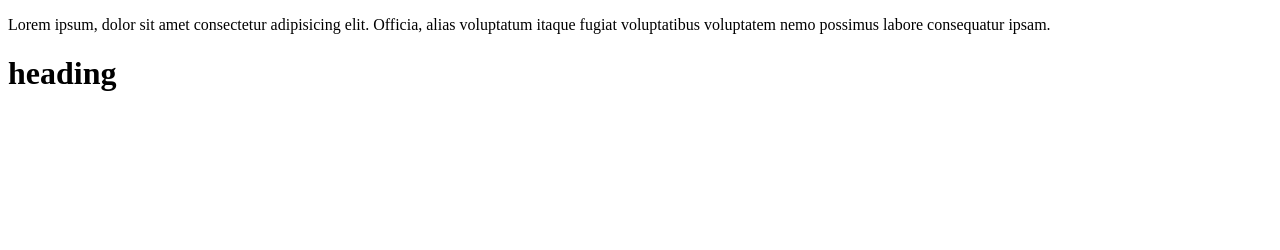
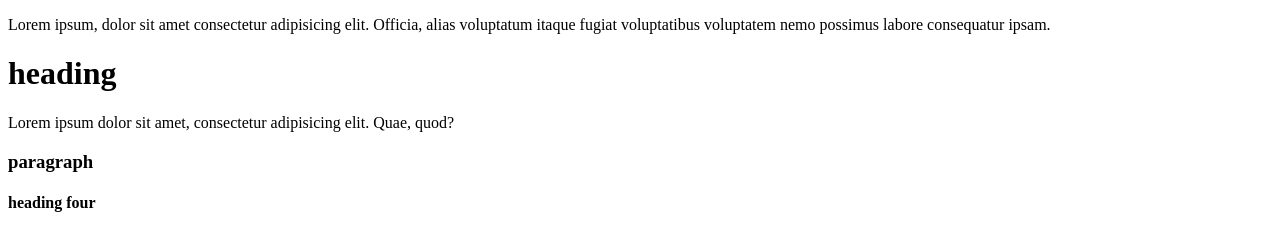
Before and after one commit to Amzad99999/my-third-repo, a plain HTML site: page index.html in a window 1280 px wide. Drawn offline with Linux system fonts and the light colour scheme.

Commit message:
added header

```diff
--- a/index.html
+++ b/index.html
@@ -9,6 +9,10 @@
 <body>
     <p>Lorem ipsum, dolor sit amet consectetur adipisicing elit. Officia, alias voluptatum itaque fugiat voluptatibus voluptatem nemo possimus labore consequatur ipsam.</p>
     <h1>heading</h1>
+    <p>Lorem ipsum dolor sit amet, consectetur adipisicing elit. Quae, quod?</p>
+  <h3>paragraph</h3>
+
+  <h4>heading four</h4>
 
 </body>
 </html>
```
